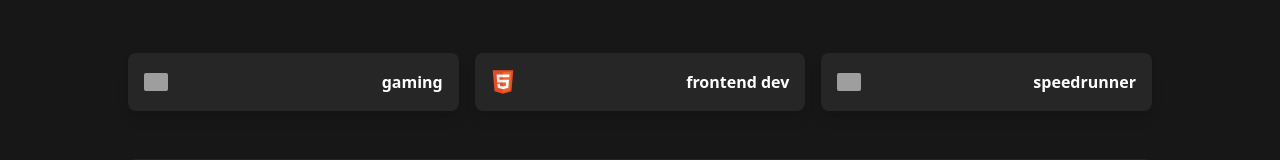
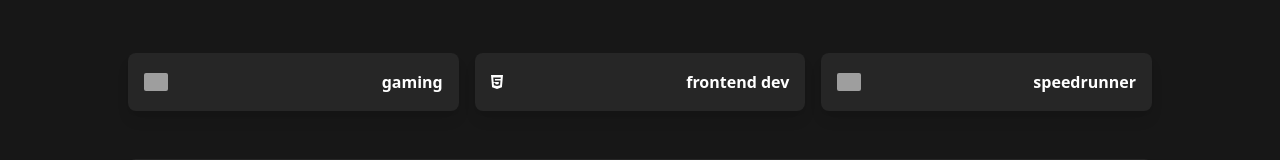
Before and after one commit to cum-monster/portfolio, a Next.js app: page / in a window 1280 px wide. Shown: the part 311-471 px from the top of the page. Built offline with nearby package versions, Linux system fonts and the light colour scheme; grey boxes are pictures that could not be loaded; a web font is replaced by a local one.

Commit message:
Update index.tsx

```diff
--- a/pages/index.tsx
+++ b/pages/index.tsx
@@ -48,13 +48,7 @@ export default function Home() {
           <div className="w-full p-4 text-white transition-all duration-200 rounded-lg shadow-lg bg-neutral-800 hover:bg-neutral-700 hover:text-gray-300">
             <div className="flex items-center justify-between w-full">
               <div className="flex justify-center items-center h-[26px]">
-                <Image
-                  src="/imgs/html.svg"
-                  className="rounded-sm"
-                  width="24"
-                  height="24"
-                  alt="HTML"
-                />
+                <HtmlLogo />
               </div>
               <p className="font-semibold text-md">frontend dev</p>
             </div>
```
